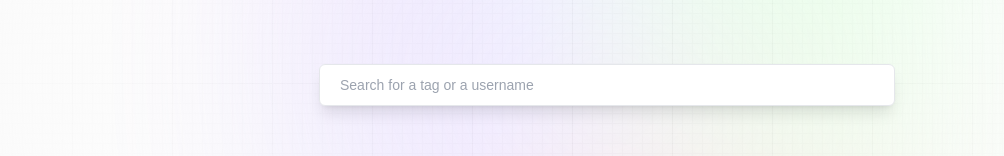
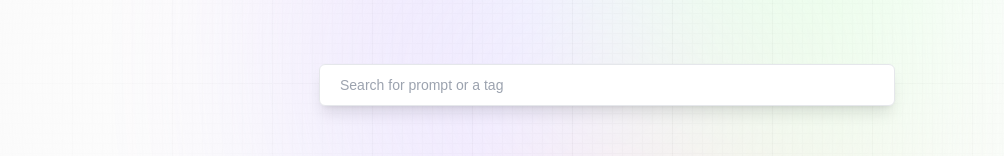
Before and after one commit to azacdev/shompts, a Next.js app: page / in a window 1280 px wide. Shown: the part 322-478 px from the top of the page, without its empty margins (33-1037 px from the left). Built offline with nearby package versions, Linux system fonts and the light colour scheme; no server answers.

Commit message:
added feed input placeholder

```diff
--- a/components/Feed.jsx
+++ b/components/Feed.jsx
@@ -56,7 +56,7 @@ const Feed = () => {
       <form className="relative w-full flex-center">
         <input
           type="text"
-          placeholder="Search for a tag or a username"
+          placeholder="Search for prompt or a tag"
           value={searchText}
           onChange={handleSearchChange}
           required
```
